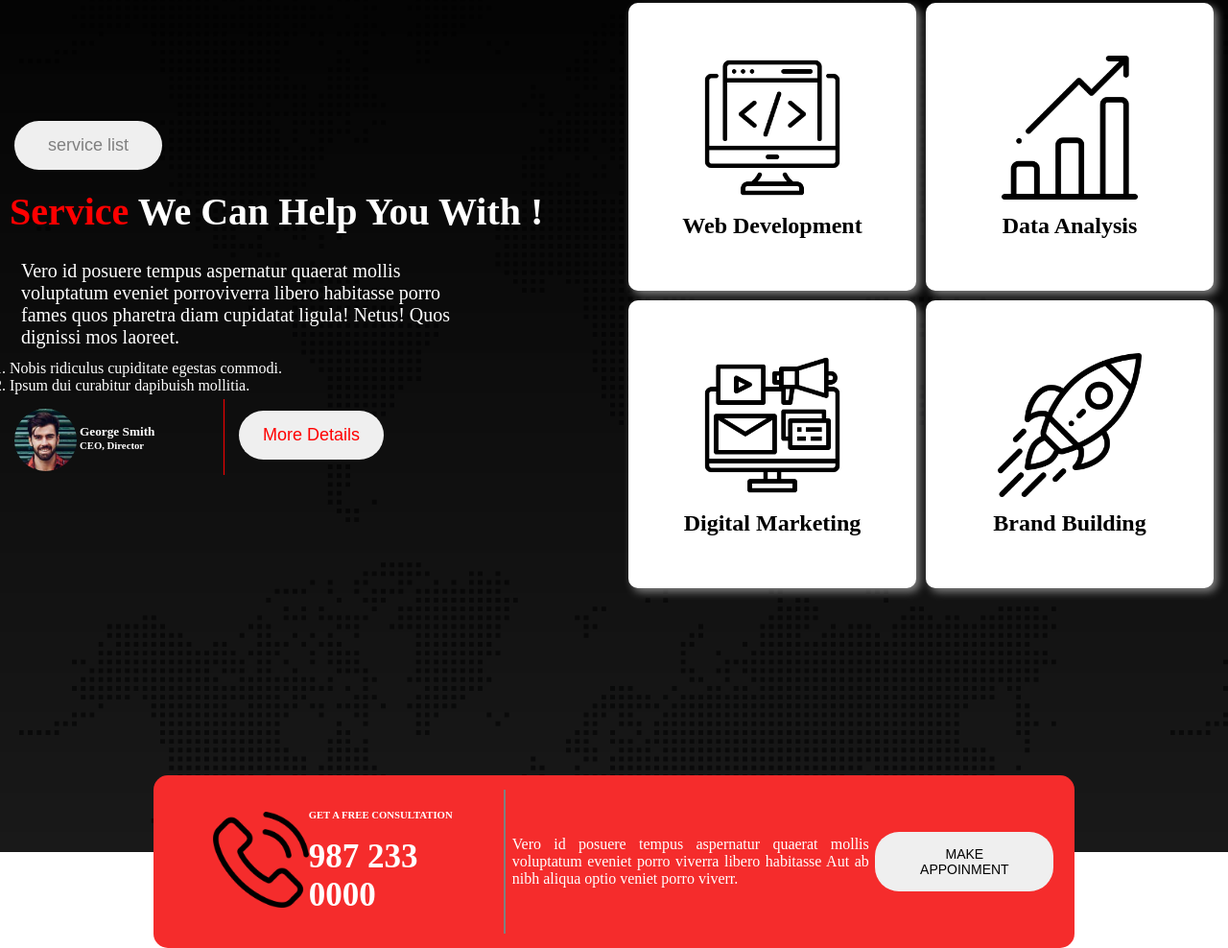
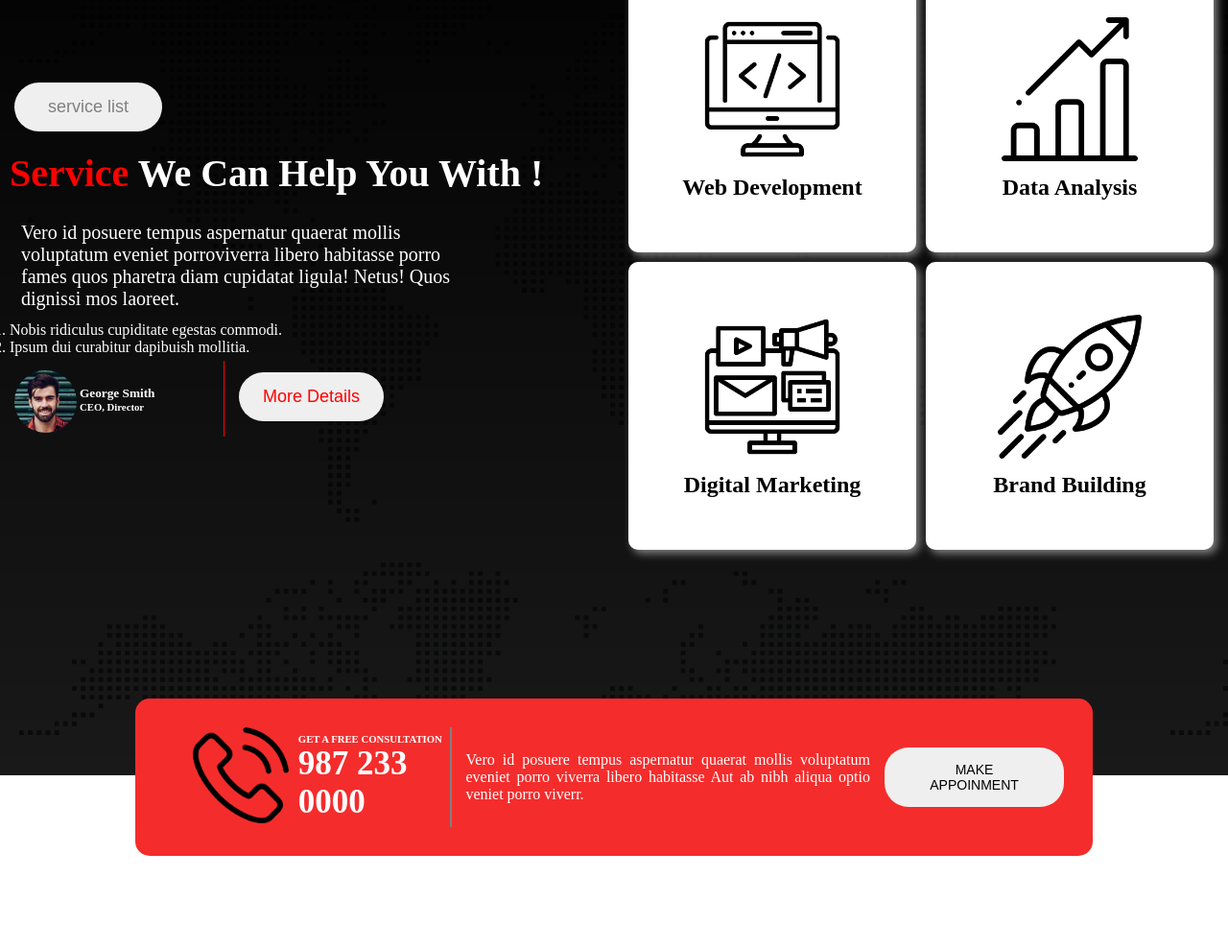
Before and after one commit to foyzan/Agence-website, a plain HTML site: page index.html in a window 1280 px wide. Shown: the part 1041-2029 px from the top of the page at 96% size. After the commit the page ends 1933 px from the top, so only its background shows below. Drawn offline with Linux system fonts and the light colour scheme.

Commit message:
appointment section completed

```diff
--- a/index.html
+++ b/index.html
@@ -102,7 +102,7 @@
                     <img src="asset/icons/phone-call.png" alt="">
                 </div>
                 <div>
-                    <h6>GET A FREE CONSULTATION</h6><br>
+                    <h6>GET A FREE CONSULTATION</h6>
                     <h1 style="font-size: 35px;">987 233 0000</h1>
                 </div>
             </div>
--- a/style.css
+++ b/style.css
@@ -80,7 +80,7 @@ nav ul li a
 #services
 {
     width: 100%;
-    height: 130vh;
+    height: 120vh;
     background-image: url("./asset/image/footer-bg.png"),
     linear-gradient(rgba(0, 0, 0, 1), rgba(0, 0, 0, 0.9));
     background-blend-mode:overlay;
@@ -174,15 +174,16 @@ nav ul li a
 }
 
 #apointment{
-    width: 75%;
+    width: 78%;
     background-color: #f52c2c;
     border-radius: 15px;
     margin: auto;
     color: white;
-    padding: 15px;
+    padding: 30px;
     display: flex;
     align-items: center;
-    justify-content: space-evenly;
+    justify-content: center;
+    gap: 15px;
     margin-top: -80px;
 
 }
@@ -194,7 +195,7 @@ nav ul li a
 
 #apointment .title
 {
-    width: 40%;
+    width: 45%;
     text-align: justify;
 
 }
@@ -215,8 +216,12 @@ nav ul li a
 {
     display: flex;
     align-items: center;
-    margin-left:20px;
+    justify-content: center;
     border-right: 2px solid gray;
-    padding: 20px;
-    width: 35%;
+
+    padding-left: 30px;
+
+    width: 32%;
+    gap: 10px;
+
 }
```
